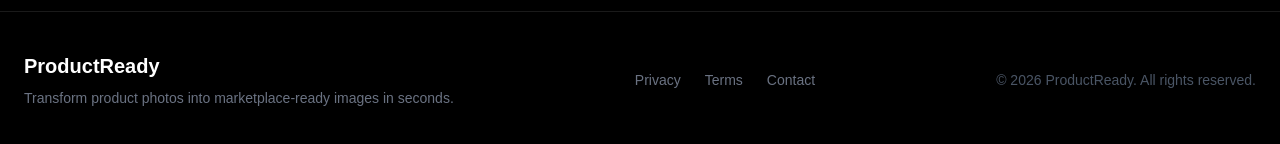
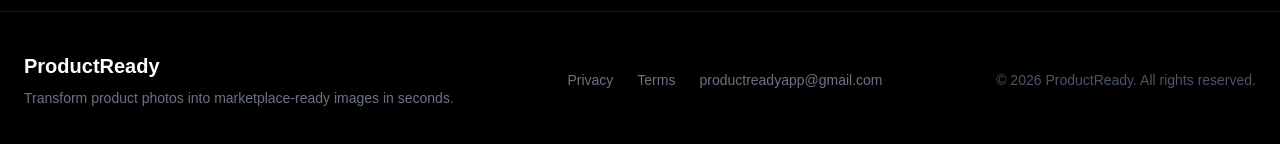
Before and after one commit to myaprak48/productready, a Next.js app: page / in a window 1280 px wide. Shown: the part 5114-5258 px from the top of the page. Built offline with nearby package versions, Linux system fonts and the light colour scheme.

Commit message:
Show contact email in footer

```diff
--- a/app/page.tsx
+++ b/app/page.tsx
@@ -597,7 +597,7 @@
   href="mailto:productreadyapp@gmail.com"
   className="hover:text-white transition"
 >
-  Contact
+ productreadyapp@gmail.com
 </a>
           </div>
 
```
